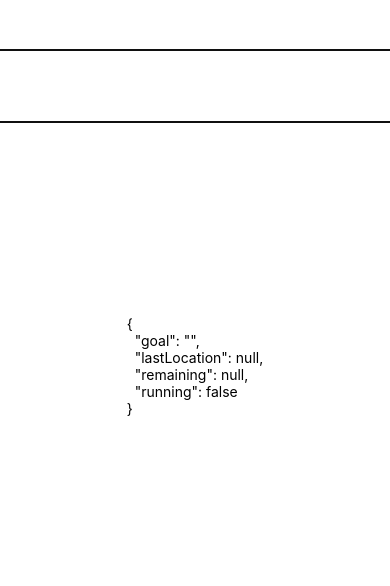
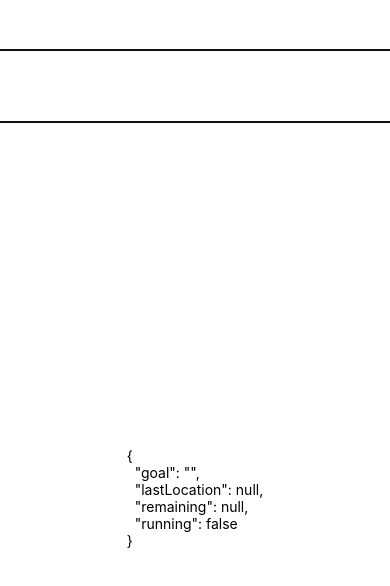
Before and after one commit to danrashid/rundown, a React Native app: screen / in a window 390 px wide. Shown: the top 586 px of the page. Built offline with nearby package versions, Linux system fonts and the light colour scheme; what expo-task-manager would draw is missing.

Commit message:
Allow pausing

```diff
--- a/AppComponent.js
+++ b/AppComponent.js
@@ -8,6 +8,7 @@ export const AppComponent = ({
   lastLocation,
   remaining,
   running,
+  reset,
   setGoal,
   start,
   stop
@@ -20,17 +21,33 @@ export const AppComponent = ({
       paddingTop: 50
     }}
   >
+    {remaining === 0 && <Text style={{ flex: 1, fontSize }}>You did it!</Text>}
     <View style={{ flex: 1 }}>
       <TextInput
         placeholder="How far?"
+        editable={!running && !remaining}
         onChangeText={setGoal}
-        value={goal}
+        value={remaining > 0 ? remaining.toString() : goal}
         keyboardType="numeric"
         style={{ fontSize }}
         autoFocus
       />
+    </View>
+    <View
+      style={{
+        flex: 1,
+        flexDirection: "row",
+        justifyContent: "space-around",
+        width: "100%"
+      }}
+    >
       {running ? (
         <Button title="Stop" onPress={stop} />
+      ) : remaining > 0 ? (
+        <React.Fragment>
+          <Button title="Resume" onPress={start} />
+          <Button title="Reset" onPress={reset} />
+        </React.Fragment>
       ) : (
         parseFloat(goal) > 0 && <Button title="Start" onPress={start} />
       )}
--- a/AppContainer.js
+++ b/AppContainer.js
@@ -1,11 +1,11 @@
 import React from "react";
 import { AppComponent } from "./AppComponent";
 import { connect } from "react-redux";
-import { setGoal, start, stop } from "./actionCreators";
+import { reset, setGoal, start, stop } from "./actionCreators";
 
 const mapStateToProps = state => state;
 
-const mapDispatchToProps = { setGoal, start, stop };
+const mapDispatchToProps = { reset, setGoal, start, stop };
 
 const Container = props => <AppComponent {...props} />;
 
--- a/actionCreators.js
+++ b/actionCreators.js
@@ -1,8 +1,12 @@
 import * as Location from "expo-location";
 import { getDistance, convertDistance } from "geolib";
-import { SET_GOAL, START, STOP, UPDATE_LOCATION } from "./actionTypes";
+import { RESET, SET_GOAL, START, STOP, UPDATE_LOCATION } from "./actionTypes";
 
 export const LOCATION_TASK_NAME = "background-location-task";
+
+export const reset = () => ({
+  type: RESET
+});
 
 export const setGoal = payload => ({
   type: SET_GOAL,
--- a/actionTypes.js
+++ b/actionTypes.js
@@ -1,3 +1,4 @@
+export const RESET = "RESET";
 export const SET_GOAL = "SET_GOAL";
 export const START = "START";
 export const STOP = "STOP";
--- a/reducer.js
+++ b/reducer.js
@@ -1,4 +1,4 @@
-import { SET_GOAL, START, STOP, UPDATE_LOCATION } from "./actionTypes";
+import { RESET, SET_GOAL, START, STOP, UPDATE_LOCATION } from "./actionTypes";
 
 const initialState = {
   goal: "",
@@ -9,6 +9,12 @@ const initialState = {
 
 export const reducer = (state = initialState, action) => {
   switch (action.type) {
+    case RESET:
+      return {
+        ...state,
+        remaining: null
+      };
+
     case SET_GOAL:
       return {
         ...state,
@@ -19,7 +25,7 @@ export const reducer = (state = initialState, action) => {
       return {
         ...state,
         running: true,
-        remaining: parseFloat(state.goal)
+        remaining: state.remaining || parseFloat(state.goal)
       };
 
     case STOP:
```
